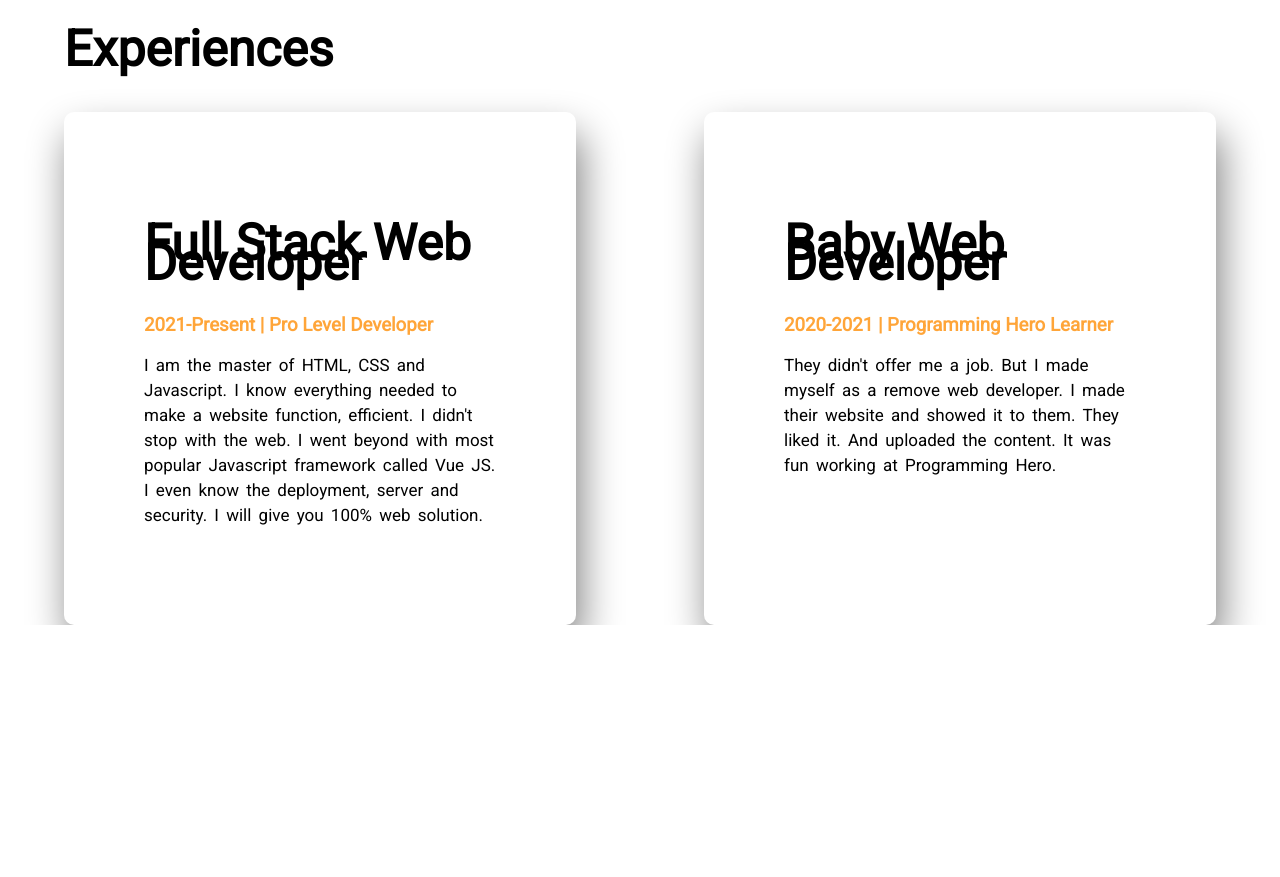
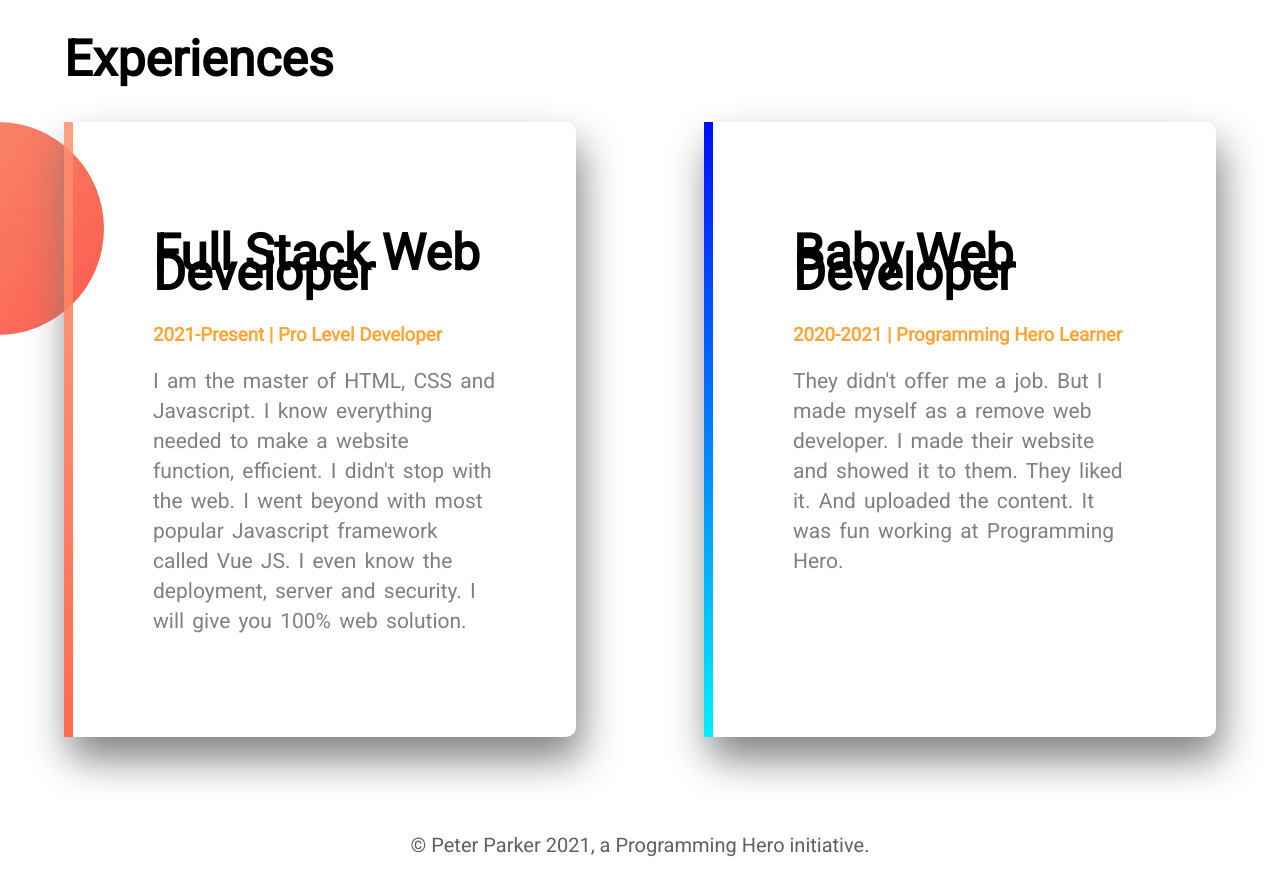
Before and after one commit to mdnayeemshikder/I-love-you, a plain HTML site: page index.html in a window 1280 px wide. Shown: the part 984-1861 px from the top of the page. Before the commit the page ends 1609 px from the top, so only its background shows below. Drawn offline with Linux system fonts and the light colour scheme.

Commit message:
nayem-ami-tomi

```diff
--- a/index.html
+++ b/index.html
@@ -43,7 +43,7 @@
       </div>
     </section>
     <h1 class="exp">Experiences</h1>
-    <section>
+    <section class="sobkisuamar">
       <div class="Experiences2nd">
         <h1>Full Stack Web Developer</h1>
         <h3 class="color">2021-Present | Pro Level Developer</h3>
@@ -53,7 +53,7 @@
           deployment, server and security. I will give you 100% web solution.
         </p>
       </div>
-      <div class="Experiences2nd">
+      <div id="shopu" class="Experiences2nd">
         <h1>Baby Web Developer</h1>
         <h3 class="color">2020-2021 | Programming Hero Learner</h3>
         <p>
@@ -62,5 +62,12 @@
         </p>
       </div>
     </section>
+    <br />
+    <br />
+    <br />
+    <br />
+    <footer>
+      <p>© Peter Parker 2021, a Programming Hero initiative.</p>
+    </footer>
   </body>
 </html>
--- a/style.css
+++ b/style.css
@@ -19,8 +19,9 @@ section{
 }
 section p{
     word-spacing: 3px;
-    line-height: 25px;
-    font-size: 17px;
+    line-height: 30px;
+    font-size: 21px;
+    color: gray;
 
 }
 .half-width img{
@@ -59,8 +60,25 @@ section p{
     border-radius: 10px;
     line-height: 20px;
     padding: 80px;
+    border-left: 9px solid;
+    border-image:linear-gradient(#ff916dd8,#ff694e);
+    border-image-slice: 1;
 
 }
 .exp{
     padding-left: 5%;
 }
+#shopu{
+    border-left: 9px solid;
+    border-image:linear-gradient(#000DFF,#00F0FF);
+    border-image-slice: 1;
+}
+.sobkisuamar{
+    background-image: url(images/exp-bg.png);
+    background-repeat: no-repeat;
+}
+footer p{
+    text-align: center;
+    font-size: 20px;
+    color: rgb(97, 96, 96);
+}
```
